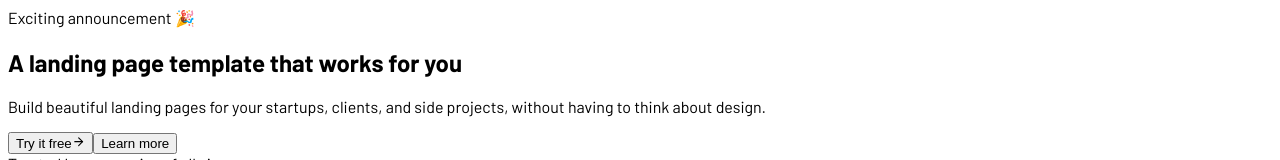
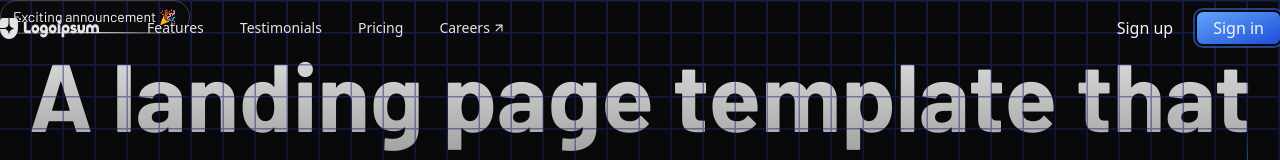
Before and after one commit to at421/startup_page, a Next.js app: page / in a window 1280 px wide. Shown: the top 160 px of the page. Built offline with nearby package versions, Linux system fonts and the light colour scheme.

Commit message:
feat: create layout files

```diff
--- /dev/null
+++ b/src/app/layout.tsx
@@ -0,0 +1,24 @@
+import { NavBar } from "@/components/navbar/NavBar";
+import { Footer } from "@/components/footer/Footer";
+import "@/styles/globals.css";
+
+export const metadata = {
+  title: "Create Next App", // Replace with appropriate default metadata
+  description: "Generated by create next app", // Replace with appropriate default metadata
+};
+
+export default function RootLayout({
+  children,
+}: {
+  children: React.ReactNode;
+}) {
+  return (
+    <html lang="en" className="scroll-smooth">
+      <body className="bg-zinc-950 text-zinc-200 selection:bg-zinc-600">
+        <NavBar />
+        {children}
+        <Footer />
+      </body>
+    </html>
+  );
+}
--- a/src/app/page.tsx
+++ b/src/app/page.tsx
@@ -4,7 +4,6 @@ import Carousel from "@/components/features/carousel/Carousel";
 import { CodeDemo } from "@/components/features/code/CodeDemo";
 import { FeatureGrid } from "@/components/features/grid/FeatureGrid";
 import { Stats } from "@/components/features/stats/Stats";
-import { Footer } from "@/components/footer/Footer";
 import { Hero } from "@/components/hero/Hero";
 import { Logos } from "@/components/logos/Logos";
 import { Pricing } from "@/components/pricing/Pricing";
@@ -28,7 +27,6 @@ export default function Home() {
       <Stats />
       <Pricing />
       <CTA />
-      <Footer />
     </main>
   );
 }
--- a/src/app/signin/page.tsx
+++ b/src/app/signin/page.tsx
@@ -1,4 +1,3 @@
-import { Footer } from "@/components/footer/Footer";
 import { SignIn } from "@/components/signin/SignIn";
 import { Barlow } from "next/font/google";
 
```
